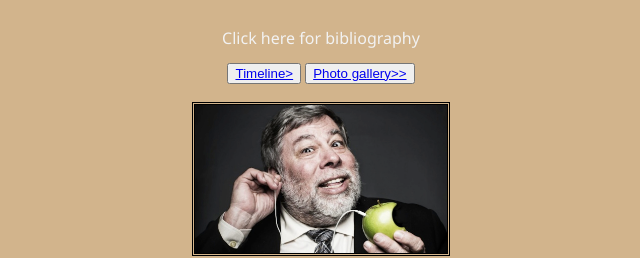
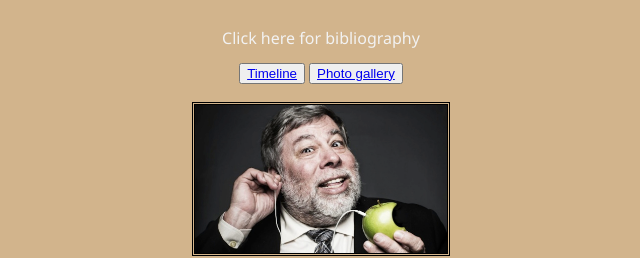
Before and after one commit to Dania-Liu/Assignment4, a plain HTML site: page index.html in a window 1280 px wide. Shown: the part 238-496 px from the top of the page, 319-959 px from the left. Drawn offline with Linux system fonts and the light colour scheme.

Commit message:
Changed buttons

```diff
--- a/index.html
+++ b/index.html
@@ -13,8 +13,8 @@
     <a href="https://docs.google.com/document/d/1oz4I9m24NGpOGZOUfLLahh4VGApW5L01O1TWb37-_cs/edit?usp=sharing">Click here for bibliography</a>
     </div>
     <div id="center">
-    <button><a href="https://assignment4.danialiu.repl.co/index2.html">Timeline></a></button>
-    <button><a href="https://assignment4.danialiu.repl.co/index3.html">Photo gallery>></a></button>
+    <button><a href="https://assignment4.danialiu.repl.co/index2.html">Timeline</a></button>
+    <button><a href="https://assignment4.danialiu.repl.co/index3.html">Photo gallery</a></button>
     </div>
     <br>
     <img src="./images/steve.jpg" alt="steve" id="image">
@@ -32,8 +32,6 @@
     <img src="./images/apple.jpg" alt="apple" id="apple">
     <p id="contributions">Stephen Gary Wozniak, known professionally as “Steve Wozniak” or “Woz”, is an American electronics engineer and a co-founder of Apple Computer alongside Steve Jobs and Ronald Wayne, born August 11, 1950, in San Jose, California. In 1974, Woz brought the world the first commercially successful personal computer, the Altair, at a small firm named MITS. Meanwhile, he also influenced the popular Macintosh, and two years later founded Apple Computer Inc. with his Apple I personal computer. His next success came the following year where he introduced his Apple II personal computer, featuring a central processing unit, a keyboard, colour graphics, and a floppy disk drive. He is now listed as the sole inventor of four Apple patents and has earned ten Honorary Doctor of Engineering degrees throughout the years. His career has explored various business and philanthropic ventures regarding computer capabilities in schools and experiential learning that encourages creativity and innovation by students. He is satisfied with the outcome of his career as he states that his “goal wasn’t to make a ton of money, it was to build good computers.” Finally, he has adopted the Los Gatos School District after making significant investments of both his time and resources in education.</p>
     <img src="./images/computer.png" alt="computer" id="computer">
-    </div>
-    </div>
     <br><br><br>
     <div id="link">
     <a href="https://www.youtube.com/watch?v=PwSyjz1off4" alt="Steve">Learn more about Steve Wozniak</a>
```
Also changed, not shown: index2.html (+4 -2 lines), index3.html (+2 -2 lines).
